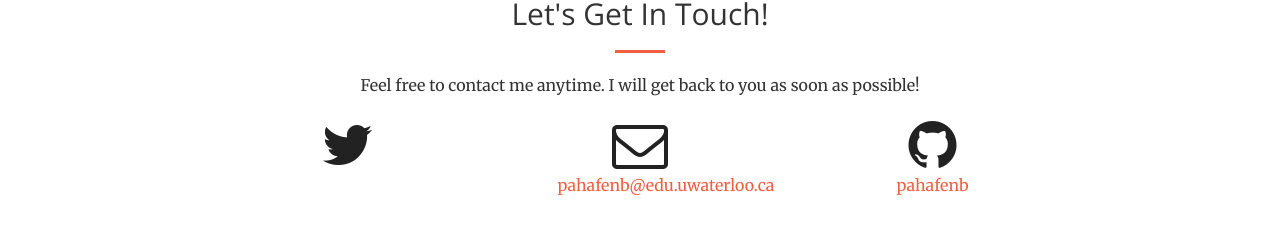
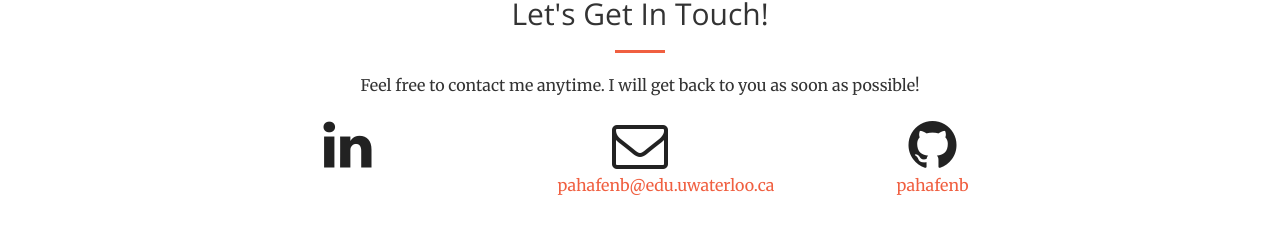
Before and after one commit to pahafenb/pahafenb.github.io, a Jekyll site: the page built from index.html, in a window 1280 px wide and 900 px high, scrolled down 1957 px. Shown: the part 583-817 px from the top of the window. Built offline with Jekyll 4.4.1, drawn with Linux system fonts in a browser that asks for light colours.

Commit message:
Update contact.html

```diff
--- a/_includes/contact.html
+++ b/_includes/contact.html
@@ -8,7 +8,7 @@
             </div>
         <div class="col-lg-2 col-lg-offset-2 text-center">
             <a href="https://twitter.com/{{ site.twitter_username }}">
-                <i class="fa fa-twitter fa-3x wow bounceIn" data-wow-delay=".1s"></i>
+                <i class="fa fa-linkedin fa-3x wow bounceIn" data-wow-delay=".1s"></i>
                 <p>{{ site.twitter_username }}</p>
             </a>
         </div>
```
